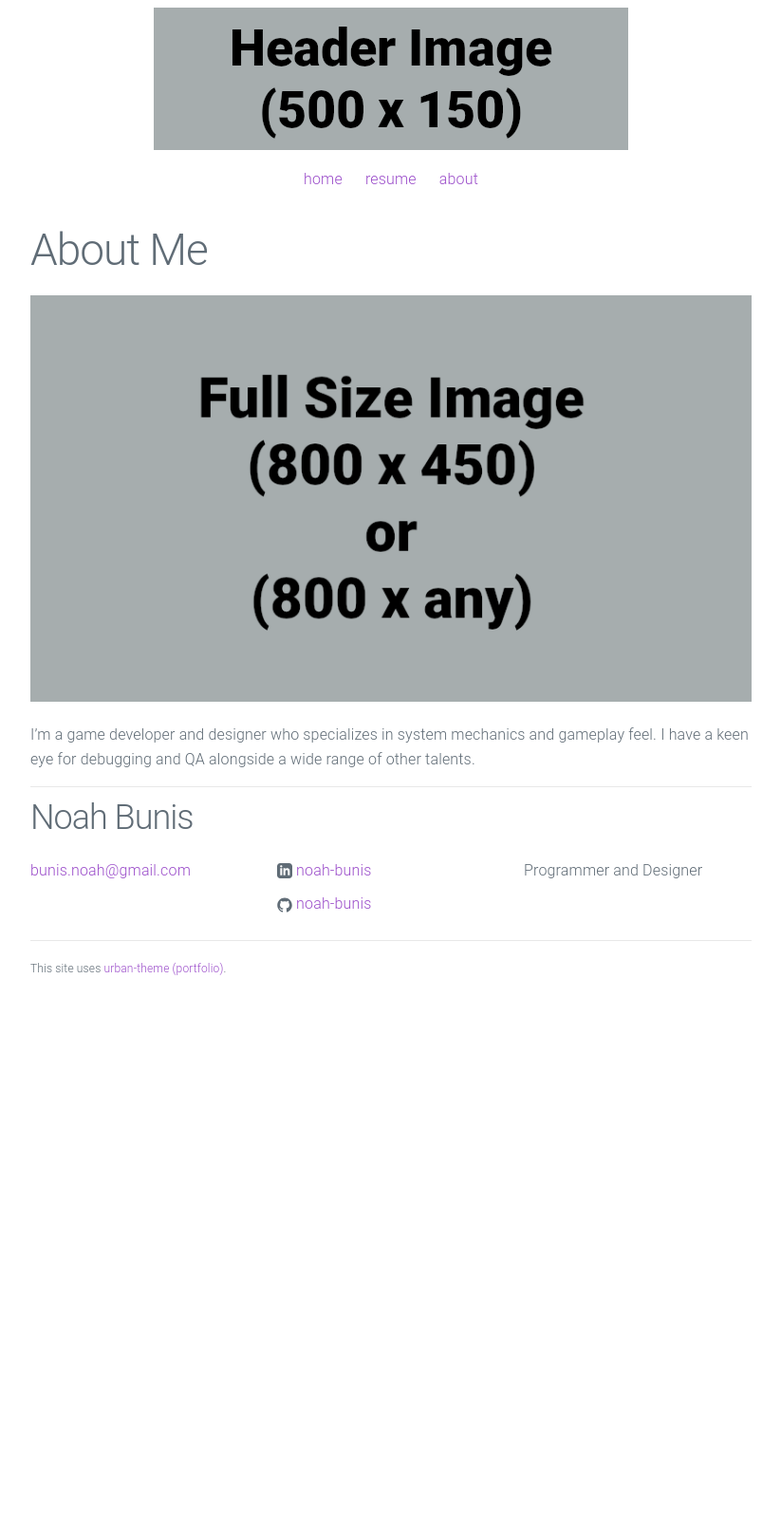
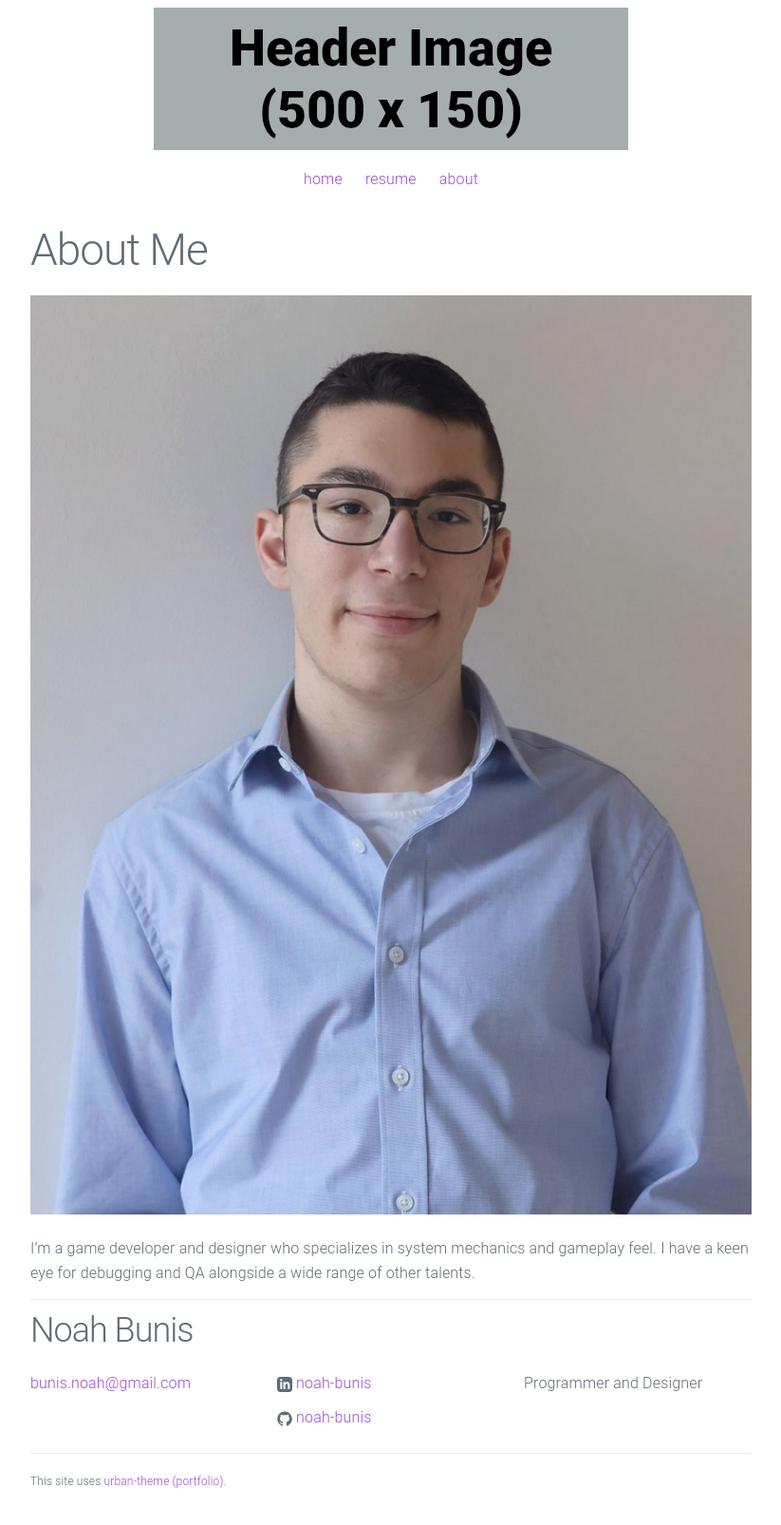
Before and after one commit to Noah-Bunis/noah-bunis.github.io, a Jekyll site: the page built from about.md, in a window 1280 px wide. Shown: the whole page at 95% size, without its empty margins (228-1051 px from the left). Built offline with Jekyll 4.4.1, drawn with Linux system fonts in a browser that asks for light colours; before the commit the page ends 1065 px from its top, so only the background shows below that.

Commit message:
Update about.md

```diff
--- a/about.md
+++ b/about.md
@@ -4,6 +4,6 @@ title: "About Me"
 permalink: /about/
 ---
 
-![Picture 1](/assets/fullsize.png)
+![Picture 1](/assets/IMG_20220727_152934_2.jpg)
 
 I'm a game developer and designer who specializes in system mechanics and gameplay feel. I have a keen eye for debugging and QA alongside a wide range of other talents.
```
